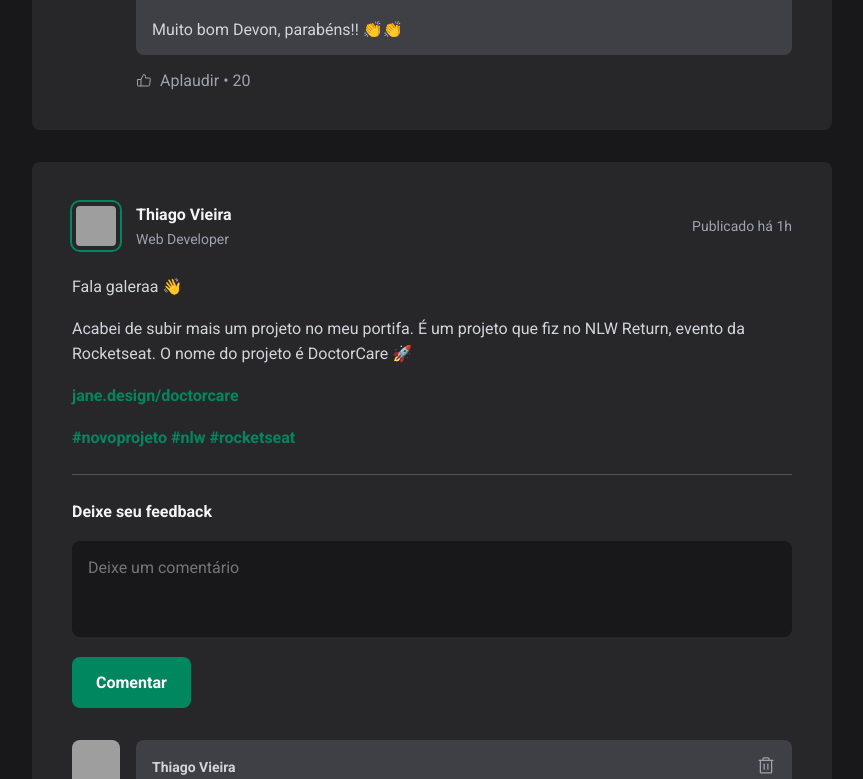
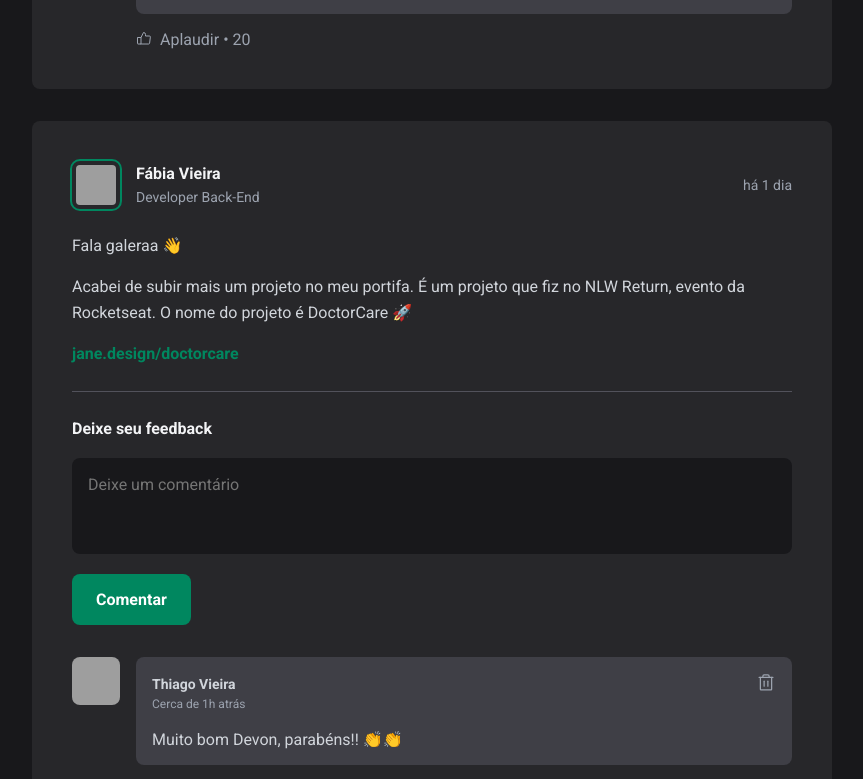
Before and after one commit to thiagoDeviner/IgniteFeedReact, a React (Vite) app: page / in a window 1280 px wide. Shown: the part 1078-1857 px from the top of the page, without its empty margins (352-1215 px from the left). Built offline with nearby package versions, Linux system fonts and the light colour scheme; grey boxes are pictures that could not be loaded.

Commit message:
criando propriedades para os posts e formatação de data e idioma

```diff
--- a/package.json
+++ b/package.json
@@ -9,6 +9,7 @@
     "preview": "vite preview"
   },
   "dependencies": {
+    "date-fns": "^2.29.3",
     "phosphor-react": "^1.4.1",
     "react": "^18.2.0",
     "react-dom": "^18.2.0"
--- a/src/App.jsx
+++ b/src/App.jsx
@@ -14,7 +14,7 @@
   {
     id: 1,
     author: {
-      avatar_url: 'https://github.com/thiagoDeviner.png',
+      avatarUrl: 'https://github.com/thiagoDeviner.png',
       name: 'Thiago Vieira',
       role: 'Developer Web Full Stack'
     },
@@ -28,9 +28,9 @@
   {
     id: 2,
     author: {
-      avatar_url: 'https://github.com/fabiacardoso.png',
+      avatarUrl: 'https://github.com/fabiacardoso.png',
       name: 'Fábia Vieira',
-      role: 'Developer Web Full Stack'
+      role: 'Developer Back-End'
     },
     content: [
       { type: 'paragraph', content: 'Fala galeraa 👋', },
--- a/src/components/Post.jsx
+++ b/src/components/Post.jsx
@@ -1,31 +1,44 @@
+import { format, formatDistanceToNow } from 'date-fns';
+import ptBR from 'date-fns/locale/pt-BR';
+
 import { Avatar } from './Avatar';
 import { Comment } from './Comment';
 import styles from './Post.module.css';
 
-export function Post(props) {
+export function Post({ author, publishedAt, content }) {
+	const publishedDateFormatted = format(publishedAt, "d 'de' LLLL 'às' HH:mm'h'", {
+		locale: ptBR,
+	})
+
+	const publishedDateRelativenow = formatDistanceToNow(publishedAt, {
+		locale: ptBR,
+		addSuffix: true,
+	})
+
 	return (
 		<article className={styles.post}>
 			<header>
 				<div className={styles.author}>
-					<Avatar src="https://github.com/thiagoDeviner.png" />
+					<Avatar src={author.avatarUrl} />
 					<div className={styles.authorInfo}>
-						<strong>Thiago Vieira</strong>
-						<span>Web Developer</span>
+						<strong>{author.name}</strong>
+						<span>{author.role}</span>
 					</div>
 				</div>
 
-				<time title="11 de Maio às 08:13" dateTime="2022-05-11 21:03:54">Publicado há 1h</time>
+				<time title={publishedDateFormatted} dateTime={publishedAt.toISOString()}>
+					{publishedDateRelativenow}
+				</time>
 			</header>
 
 			<div className={styles.content}>
-				<p>Fala galeraa 👋</p>
-				<p>Acabei de subir mais um projeto no meu portifa. É um projeto que fiz no NLW Return, evento da Rocketseat. O nome do projeto é DoctorCare 🚀</p>
-				<p>{' '}<a href="">jane.design/doctorcare</a></p>
-				<p>
-					<a href="">#novoprojeto{' '}</a>
-					<a href="">#nlw{' '}</a>
-					<a href="">#rocketseat{' '}</a>
-				</p>
+				{content.map(line => {
+					if (line.type === 'paragraph') {
+						return <p>{line.content}</p>;
+					} else if (line.type === 'link') {
+						return <p><a href="#">{line.content}</a></p>;
+					}
+				})}
 			</div>
 
 			<form className={styles.commentForm}>
```
Also changed, not shown: 1 other file (tests, documents, lock files or other folders).
